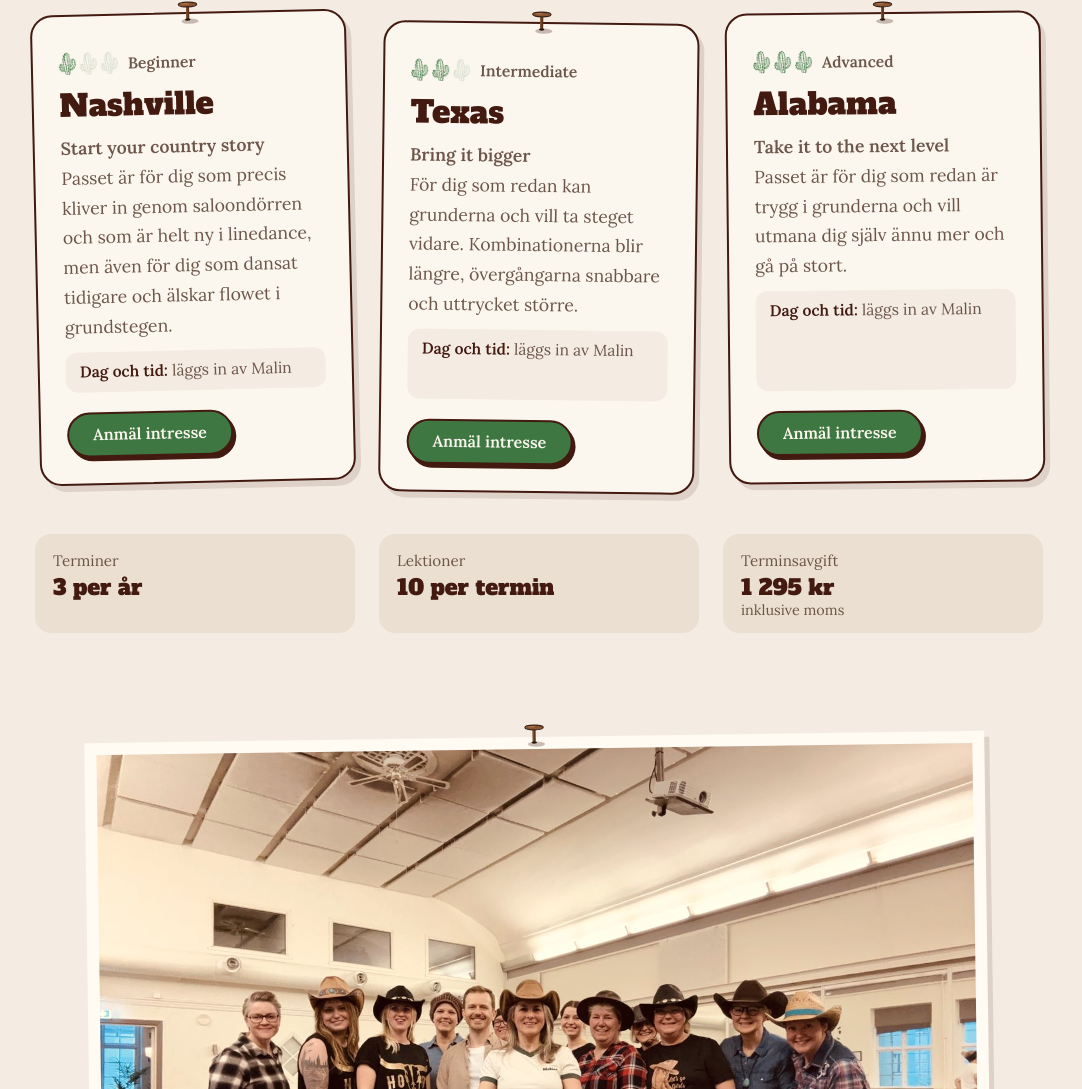
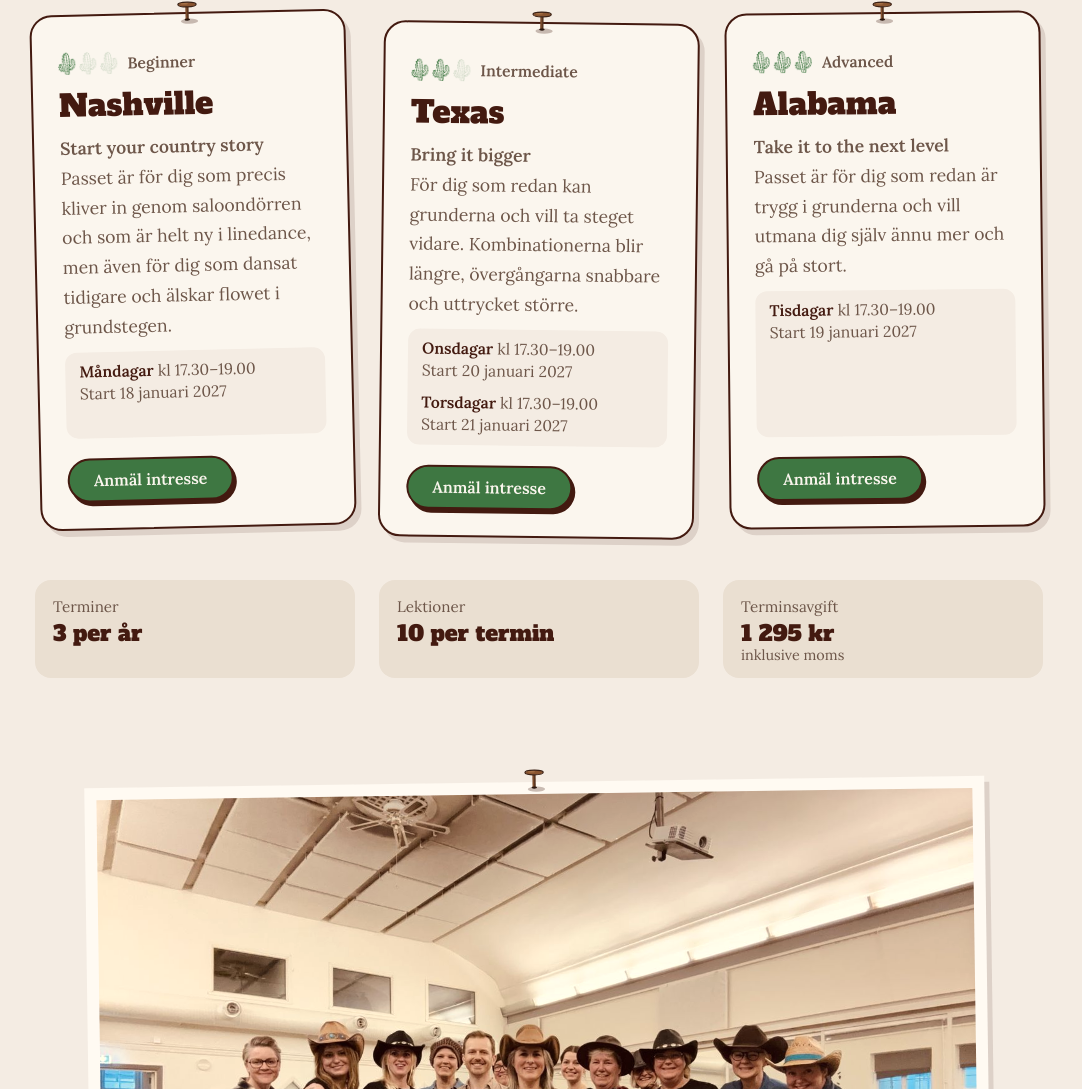
Before and after one commit to MikkiTrash/jointheline-site, a plain HTML site: page index.html in a window 1280 px wide. Shown: the part 1549-2638 px from the top of the page, without its empty margins (101-1183 px from the left). Drawn offline with Linux system fonts and the light colour scheme; no server answers.

Commit message:
Lägg in dagar, starttider och startdatum på kurskorten
Co-Authored-By: Claude Sonnet 5.5 <noreply@anthropic.com>
Claude-Session: https://claude.ai/code/session_01VimroLVmMCcRmQWrmgiJzy

```diff
--- a/index.html
+++ b/index.html
@@ -91,6 +91,8 @@
   .first img { width: 20px; margin-top: 3px; filter: brightness(0) invert(.95); }
 
   /* Kurser */
+  .when .slot { display: block; }
+  .when .slot + .slot { margin-top: .6rem; }
   .finder { margin: 2rem auto 0; max-width: 700px; background: var(--card); border: 2px solid var(--ink); border-radius: 22px; box-shadow: var(--shadow); padding: 24px clamp(16px, 4vw, 32px) 26px; }
   .finder h3 { font-size: 1.35rem; margin: 0 0 14px; }
   .finder fieldset { border: 0; margin: 0; padding: 0; display: grid; gap: 10px; }
@@ -283,21 +285,21 @@
           <div class="lvl-row"><span class="cacti" role="img" aria-label="Nivå 1 av 3"><img class="on" src="img/cactus.png" alt="" width="300" height="391"><img src="img/cactus.png" alt="" width="300" height="391"><img src="img/cactus.png" alt="" width="300" height="391"></span> Beginner</div>
           <h3>Nashville</h3>
           <p><b>Start your country story</b><br>Passet är för dig som precis kliver in genom saloondörren och som är helt ny i linedance, men även för dig som dansat tidigare och älskar flowet i grundstegen.</p>
-          <p class="when"><b>Dag och tid:</b> läggs in av Malin</p>
+          <p class="when"><span class="slot"><b>Måndagar</b> kl 17.30–19.00<br>Start 18 januari 2027</span></p>
           <a class="btn" href="#kontakt" data-sel="kurs-nashville">Anmäl intresse</a>
         </article>
         <article class="poster" id="texas">
           <div class="lvl-row"><span class="cacti" role="img" aria-label="Nivå 2 av 3"><img class="on" src="img/cactus.png" alt="" width="300" height="391"><img class="on" src="img/cactus.png" alt="" width="300" height="391"><img src="img/cactus.png" alt="" width="300" height="391"></span> Intermediate</div>
           <h3>Texas</h3>
           <p><b>Bring it bigger</b><br>För dig som redan kan grunderna och vill ta steget vidare. Kombinationerna blir längre, övergångarna snabbare och uttrycket större.</p>
-          <p class="when"><b>Dag och tid:</b> läggs in av Malin</p>
+          <p class="when"><span class="slot"><b>Onsdagar</b> kl 17.30–19.00<br>Start 20 januari 2027</span><span class="slot"><b>Torsdagar</b> kl 17.30–19.00<br>Start 21 januari 2027</span></p>
           <a class="btn" href="#kontakt" data-sel="kurs-texas">Anmäl intresse</a>
         </article>
         <article class="poster" id="alabama">
           <div class="lvl-row"><span class="cacti" role="img" aria-label="Nivå 3 av 3"><img class="on" src="img/cactus.png" alt="" width="300" height="391"><img class="on" src="img/cactus.png" alt="" width="300" height="391"><img class="on" src="img/cactus.png" alt="" width="300" height="391"></span> Advanced</div>
           <h3>Alabama</h3>
           <p><b>Take it to the next level</b><br>Passet är för dig som redan är trygg i grunderna och vill utmana dig själv ännu mer och gå på stort.</p>
-          <p class="when"><b>Dag och tid:</b> läggs in av Malin</p>
+          <p class="when"><span class="slot"><b>Tisdagar</b> kl 17.30–19.00<br>Start 19 januari 2027</span></p>
           <a class="btn" href="#kontakt" data-sel="kurs-alabama">Anmäl intresse</a>
         </article>
       </div>
```
